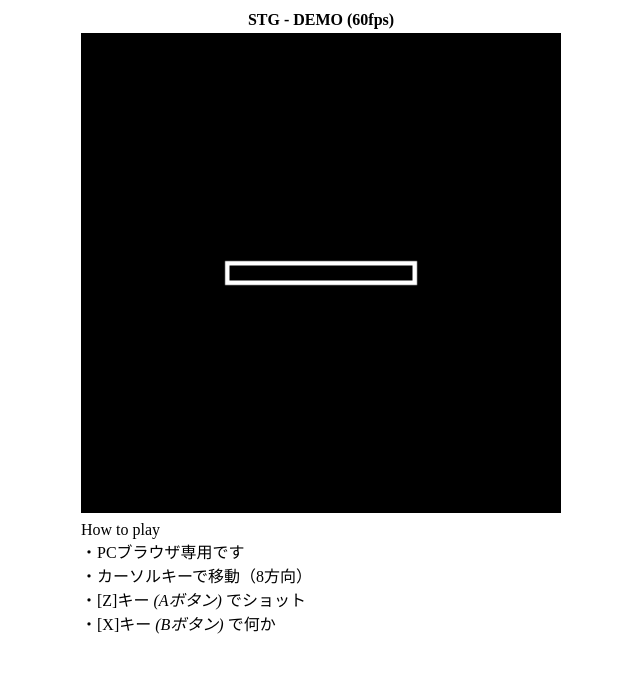
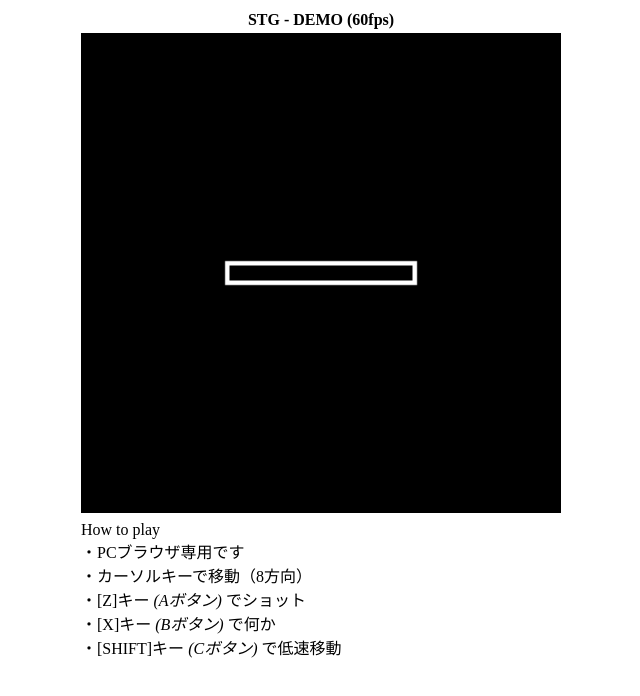
Before and after one commit to suzukiplan/html5-60fps-stg-demo, a plain HTML site: page local-index.html in a window 1280 px wide. Shown: the whole page, without its empty margins (319-959 px from the left). Drawn offline with Linux system fonts and the light colour scheme.

Commit message:
キー説明追記

```diff
--- a/local-index.html
+++ b/local-index.html
@@ -25,6 +25,7 @@
                     ・カーソルキーで移動（8方向）<br>
                     ・[Z]キー <i>(Aボタン)</i> でショット<br>
                     ・[X]キー <i>(Bボタン)</i> で何か<br>
+                    ・[SHIFT]キー <i>(Cボタン)</i> で低速移動<br>
                 </td></tr>
             </table>
         </center>
```
